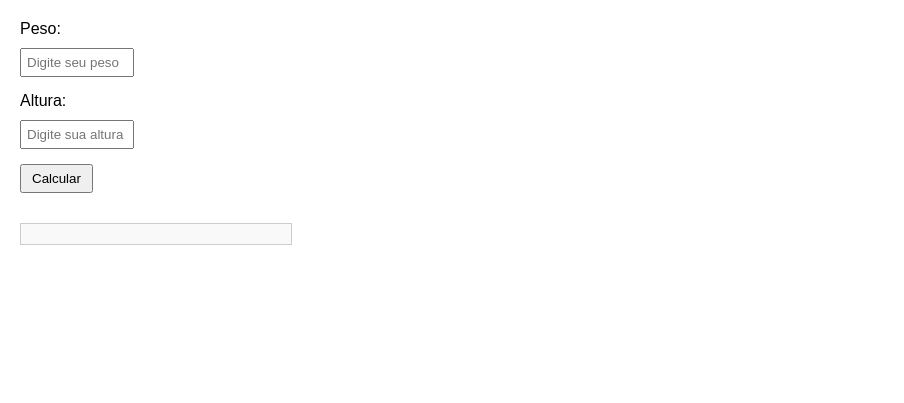
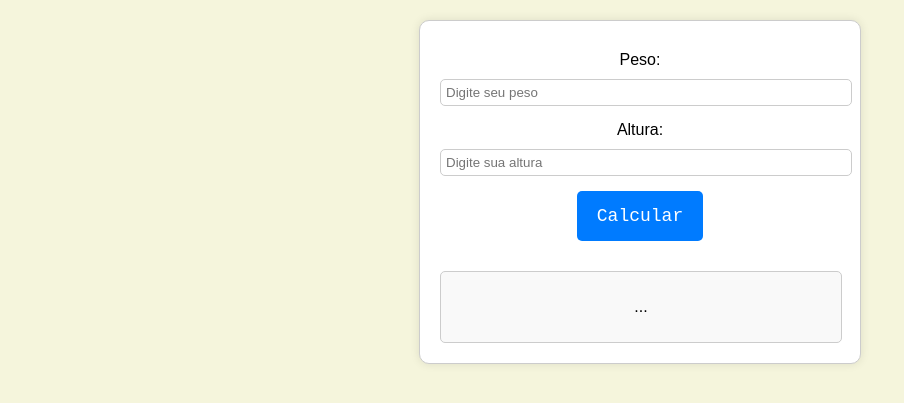
Before and after one commit to HederGabriel/DW-lll, a PHP site: page /dom2.html in a window 1280 px wide. Shown: the top 403 px of the page, without its empty margins (0-904 px from the left). Run offline with PHP 8.4, Linux system fonts and the light colour scheme.

Commit message:
Estilo DOM 2 IMC

```diff
--- a/Aula 03/dom2.css
+++ b/Aula 03/dom2.css
@@ -1,6 +1,18 @@
 body {
     font-family: Arial, sans-serif;
     margin: 20px;
+    background-color: #f5f5dc;
+}
+
+main {
+    max-width: 400px;
+    margin: 0 auto;
+    border: 1px solid #ccc;
+    background-color: #ffffff;
+    padding: 20px;
+    border-radius: 10px;
+    box-shadow: 0 0 10px rgba(0, 0, 0, 0.1);
+    text-align: center; /* Center content inside main */
 }
 
 label {
@@ -11,25 +23,33 @@ label {
 input {
     margin: 5px 0;
     padding: 5px;
-    width: 100px;
+    width: 100%;
+    border: 1px solid #ccc;
+    border-radius: 5px;
 }
 
 button {
-    margin: 10px 0;
-    padding: 5px 10px;
+    margin: 10px auto; /* Center the button */
+    padding: 15px 20px; /* Increase the button size */
     cursor: pointer;
+    background-color: #007BFF;
+    color: white;
+    border: none;
+    border-radius: 5px;
+    font-size: 18px; /* Increase font size */
+    font-family: 'Courier New', Courier, monospace; /* Change font family */
+}
+
+button:hover {
+    background-color: #0056b3;
 }
 
 #res {
     margin-top: 20px;
-
     padding: 10px;
-
     border: 1px solid #ccc;
-
     background-color: #f9f9f9;
-
-    width: 250px;
-
+    width: 95%;
     text-align: center;
+    border-radius: 5px;
 }
--- a/Aula 03/dom2.html
+++ b/Aula 03/dom2.html
@@ -8,16 +8,17 @@
     <script src="dom2.js"></script>
 </head>
 <body>
+    <main>
         <label for="peso">Peso:</label>
         <input type="text" id="peso" name="peso" autocomplete="off" placeholder="Digite seu peso">
         <br>
-
         <label for="altura">Altura:</label>
         <input type="text" id="altura" name="altura" autocomplete="off" placeholder="Digite sua altura">
         <br>
-
         <button onclick="imc()">Calcular</button>
-
-    <div id="res"></div>
+        <div id="res">
+            <p>...</p>
+        </div>
+    </main>
 </body>
 </html>
```
Lines whose indentation alone changed are shown as unchanged.
